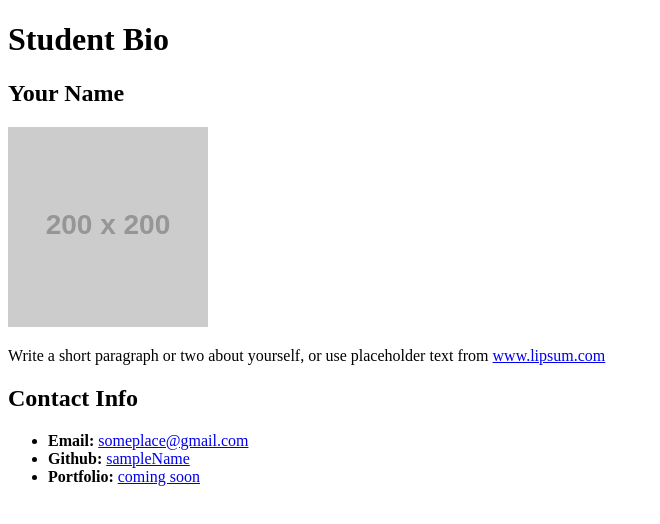
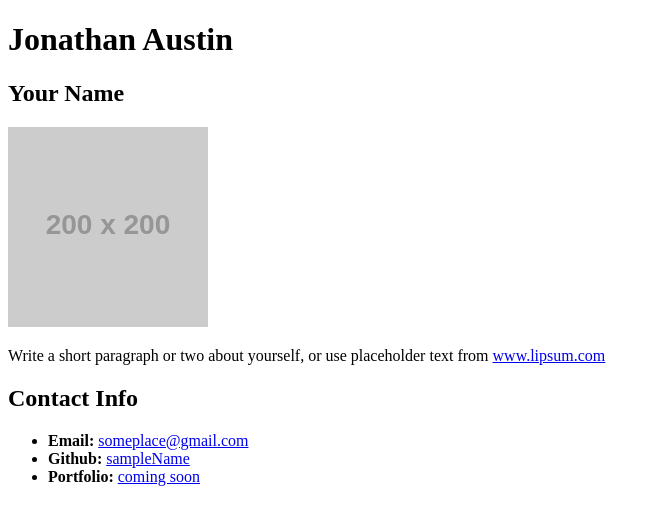
Before and after one commit to Jonathan-Austin64/Jonathan-Austin64, a plain HTML site: page index.html in a window 1280 px wide. Shown: the whole page, without its empty margins (0-660 px from the left). Drawn offline with Linux system fonts and the light colour scheme; placeholder pictures from the web are drawn by us.

Commit message:
Update index.html

```diff
--- a/index.html
+++ b/index.html
@@ -8,7 +8,7 @@
 
 <body>
   <header>
-    <h1>Student Bio</h1>
+    <h1>Jonathan Austin</h1>
   </header>
 
   <div>
```
